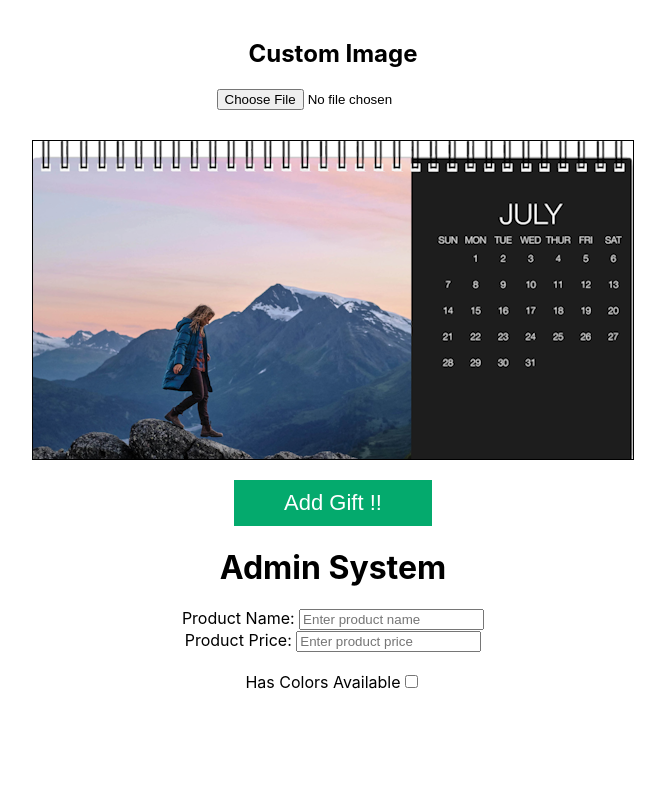
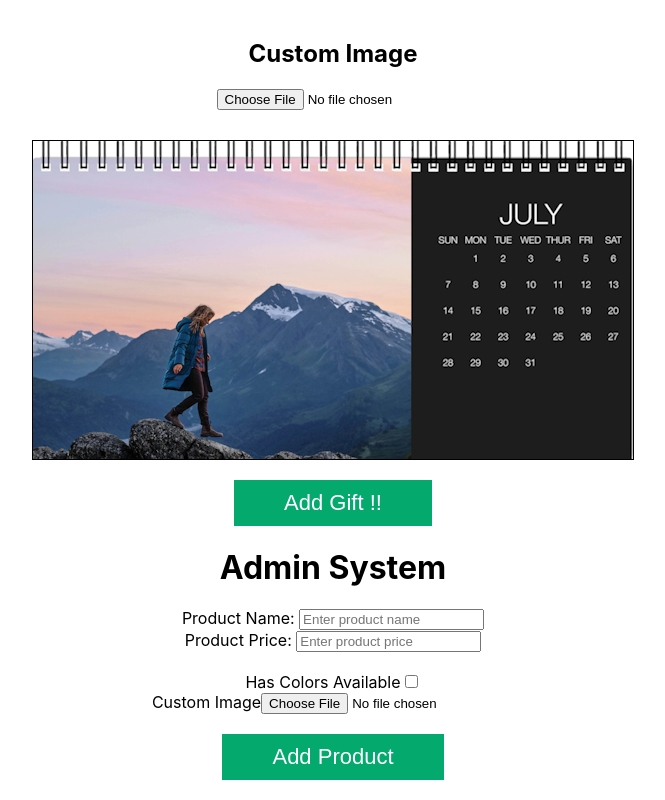
Before and after one commit to AnilBK/ecommerce-project, a React (Create React App) app: page / in a window 1280 px wide. Shown: the part 1496-2296 px from the top of the page, without its empty margins (307-972 px from the left). Before the commit the page ends 2208 px from the top, so only its background shows below. Built offline with nearby package versions, Linux system fonts and the light colour scheme.

Commit message:
AdminSystem: Add 'Add Products' button and image file picker.

```diff
--- /dev/null
+++ b/src/components/AdminSystem/AddCustomProduct.css
@@ -0,0 +1,7 @@
+.add-product-btn {
+    padding: 10px 50px;
+    background-color: #04AA6D;
+    border: none;
+    font-size: 22px;
+    color: #ffffff;
+}
--- a/src/components/AdminSystem/AddCustomProduct.js
+++ b/src/components/AdminSystem/AddCustomProduct.js
@@ -1,6 +1,25 @@
-import React from 'react';
+import React, { useState } from 'react';
+
+import "./AddCustomProduct.css";
 
 function AddCustomProduct() {
+    const [userImage, setUserImage] = useState(null);
+    const [uploadedFilePath, setUploadedFilePath] = useState(null);
+
+    const handleImageUpload = (event) => {
+        const file = event.target.files[0];
+        if (file) {
+            const reader = new FileReader();
+            reader.onload = () => setUserImage(reader.result);
+            setUploadedFilePath(file.name);
+            reader.readAsDataURL(file);
+        }
+    };
+
+    function addProduct() {
+
+    }
+
     return (
         <div>
             <div>
@@ -16,6 +35,17 @@ function AddCustomProduct() {
                 <label for='has_colors_available'>Has Colors Available</label>
                 <input type='checkbox' name='has_colors_available'></input>
             </div>
+            <div>
+                <label for='custom_image'>Custom Image</label>
+                <input
+                    type="file"
+                    accept="image/*"
+                    onChange={handleImageUpload}
+                    name='custom_image'
+                />
+            </div>
+            <br></br>
+            <button className="add-product-btn" onClick={addProduct}>Add Product</button>
         </div>
     );
 }
```
